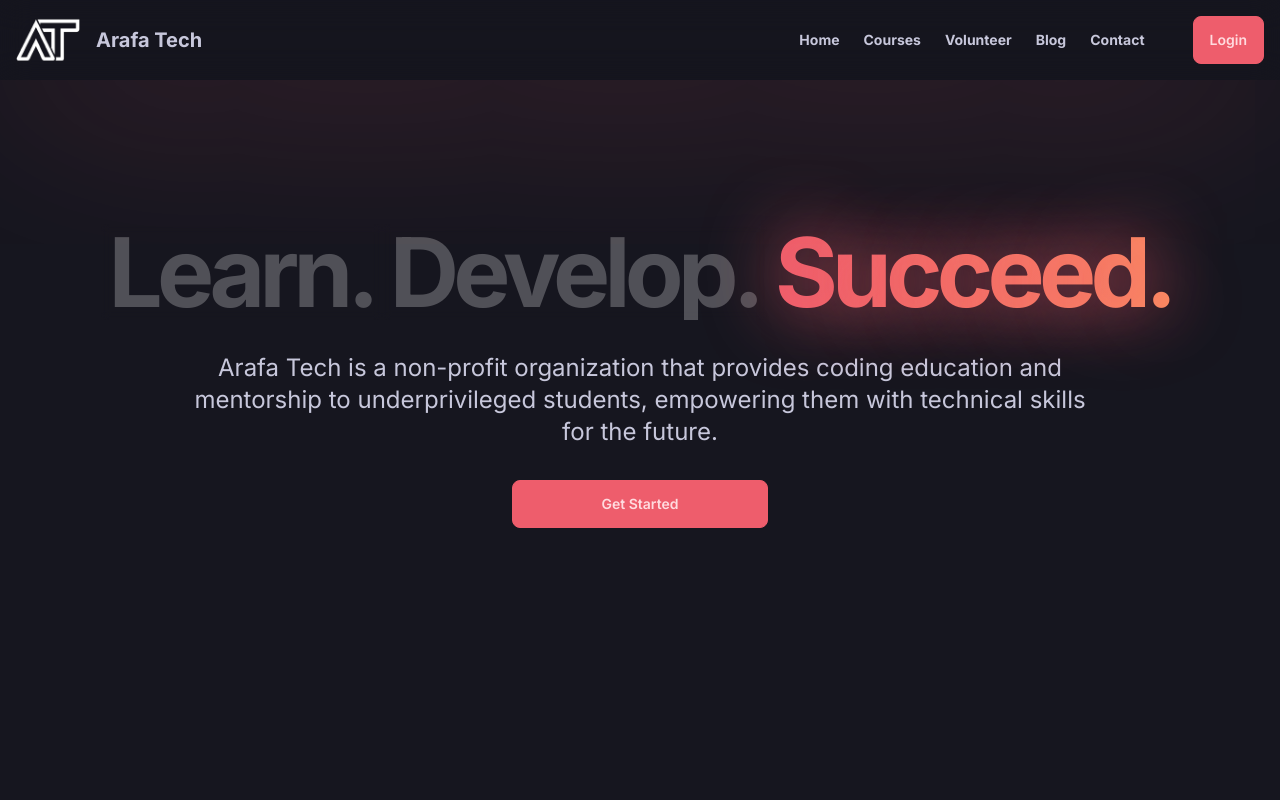
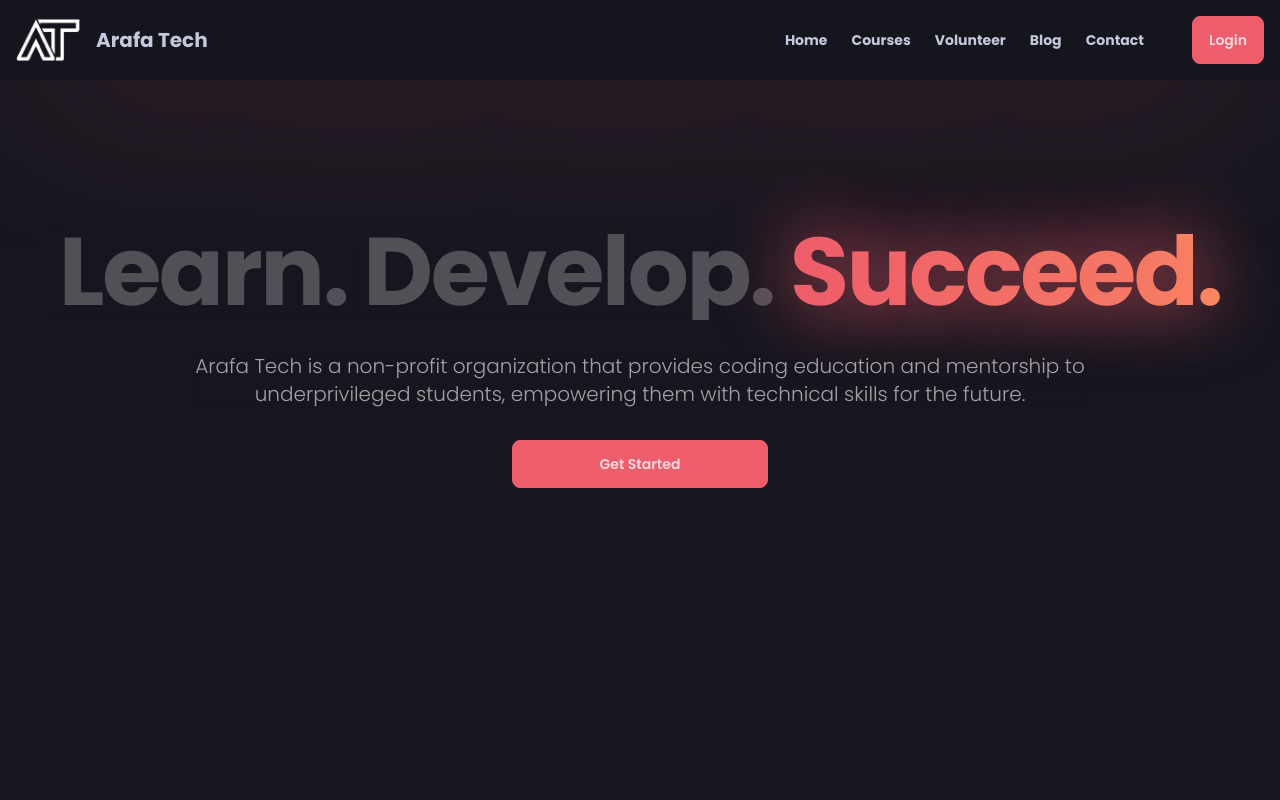
Before and after one commit to Arafa-Tech-Foundation/Website-Frontend, a Next.js app: page / in a window 1280 px wide. Shown: the top 800 px of the page. Built offline with nearby package versions, Linux system fonts and the light colour scheme; no server answers; a small style sheet from the web is missing.

Commit message:
:sparkles: Poppins Font

```diff
--- a/src/components/index/hero.tsx
+++ b/src/components/index/hero.tsx
@@ -5,7 +5,7 @@ export default function Hero() {
 	return (
 		<Section>
 			<div className="flex flex-col items-center gap-8 py-20 h-[1000px]">
-				<h1 className="text-[20vw] text-center md:text-6xl lg:text-7xl xl:text-8xl leading-none select-none tracking-tightest font-extrabold flex flex-col md:flex-row">
+				<h1 className="text-[20vw] text-center md:text-6xl lg:text-7xl xl:text-8xl leading-none select-none tracking-tight font-bold flex flex-col md:flex-row">
 					<span
 						data-content="Learn."
 						className="relative block before:content-[attr(data-content)] before:w-full before:z-0 before:block before:absolute before:top-0 before:px-2 before:bottom-0 before:left-0 before:text-center before:bg-white/25 before:bg-clip-text before:backdrop-blur-sm before:text-transparent before:animate-gradient-background-1 "
@@ -32,7 +32,7 @@ export default function Hero() {
 					</span>
 				</h1>
 
-				<p className="text-lg sm:text-md md:text-lg lg:text-xl xl:text-2xl w-full max-w-4xl text-center">
+				<p className="sm:text-sm md:text-md lg:text-lg xl:text-xl w-full max-w-4xl text-center font-light bg-white/60 bg-clip-text backdrop-blur-sm text-transparent">
 					Arafa Tech is a non-profit organization that provides coding
 					education and mentorship to underprivileged students,
 					empowering them with technical skills for the future.
--- a/src/pages/_document.tsx
+++ b/src/pages/_document.tsx
@@ -10,6 +10,10 @@ export default function Document() {
 					rel="preconnect"
 					href="https://fonts.gstatic.com"
 					crossOrigin=""
+				/>
+				<link
+					href="https://fonts.googleapis.com/css2?family=Poppins:wght@100;200;300;400;500;600;700;800;900&display=swap"
+					rel="stylesheet"
 				/>
 				<link
 					href="https://fonts.googleapis.com/css2?family=Inter:wght@400;600;700&display=swap"
--- a/src/styles/global.css
+++ b/src/styles/global.css
@@ -3,7 +3,7 @@
 @import "tailwindcss/utilities";
 
 html {
-	font-family: "Inter", sans-serif;
+	font-family: "Poppins", sans-serif;
 }
 
 .btn {
```
